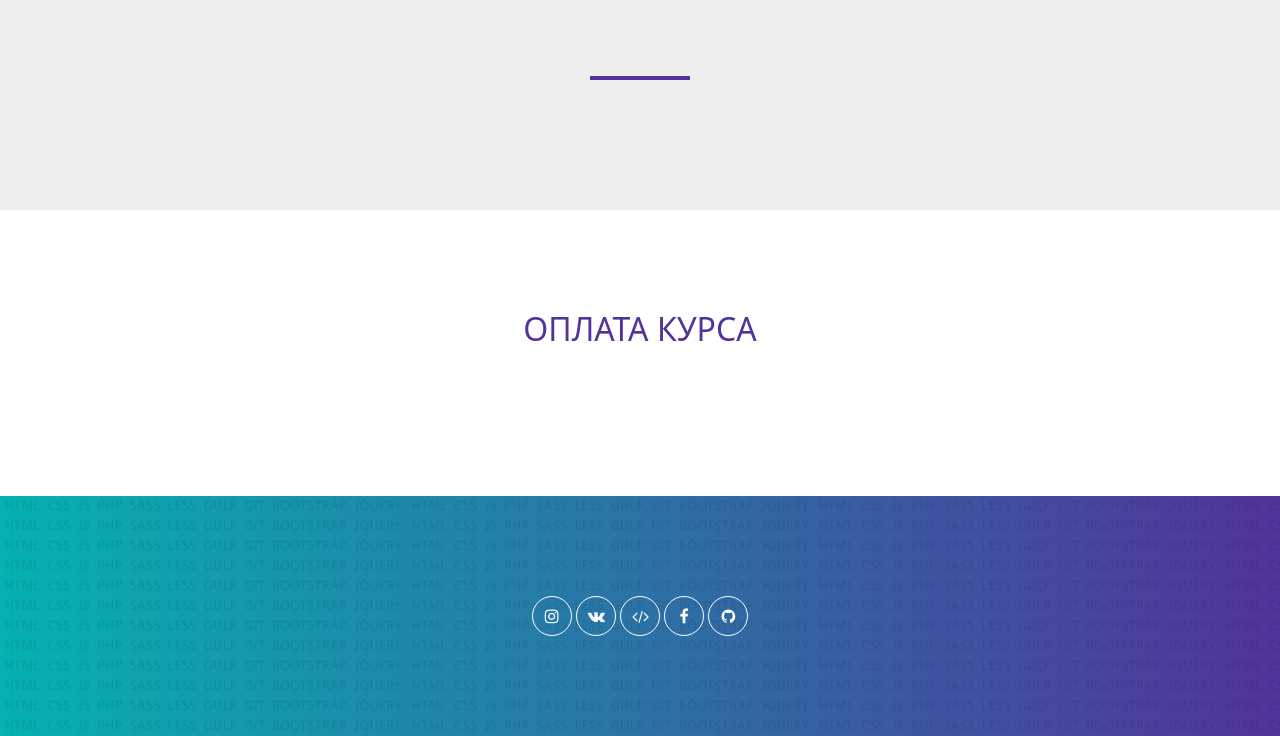
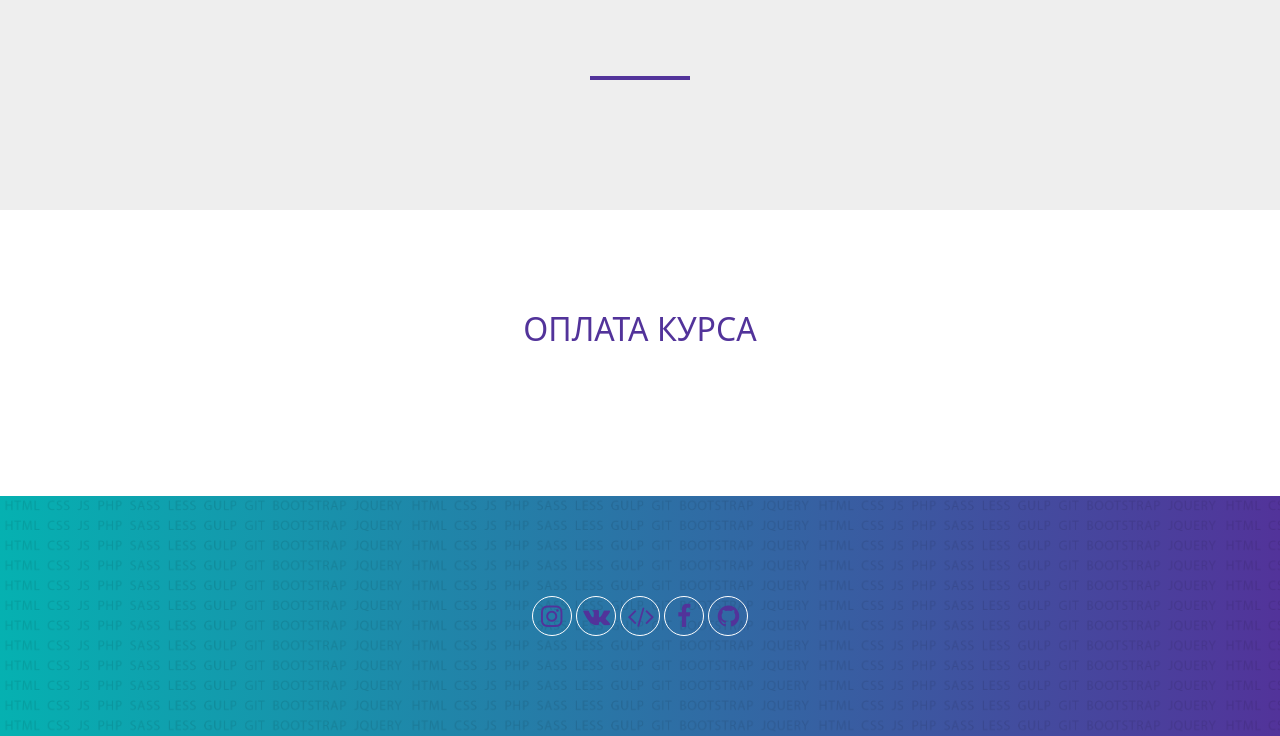
Before and after one commit to MaksimchikKsenia/test, a plain HTML site: page index.html in a window 1280 px wide. Shown: the part 6598-7334 px from the top of the page. Drawn offline with Linux system fonts and the light colour scheme; files whose address does not match are found by name.

Commit message:
new branch

```diff
--- a/css/slyles.css
+++ b/css/slyles.css
@@ -205,4 +205,6 @@ footer .btn {
     width: 40px;
     height: 40px;
     border-radius: 50%;
+    color :#52339a;
+    font-size: 25px;
 }
```
